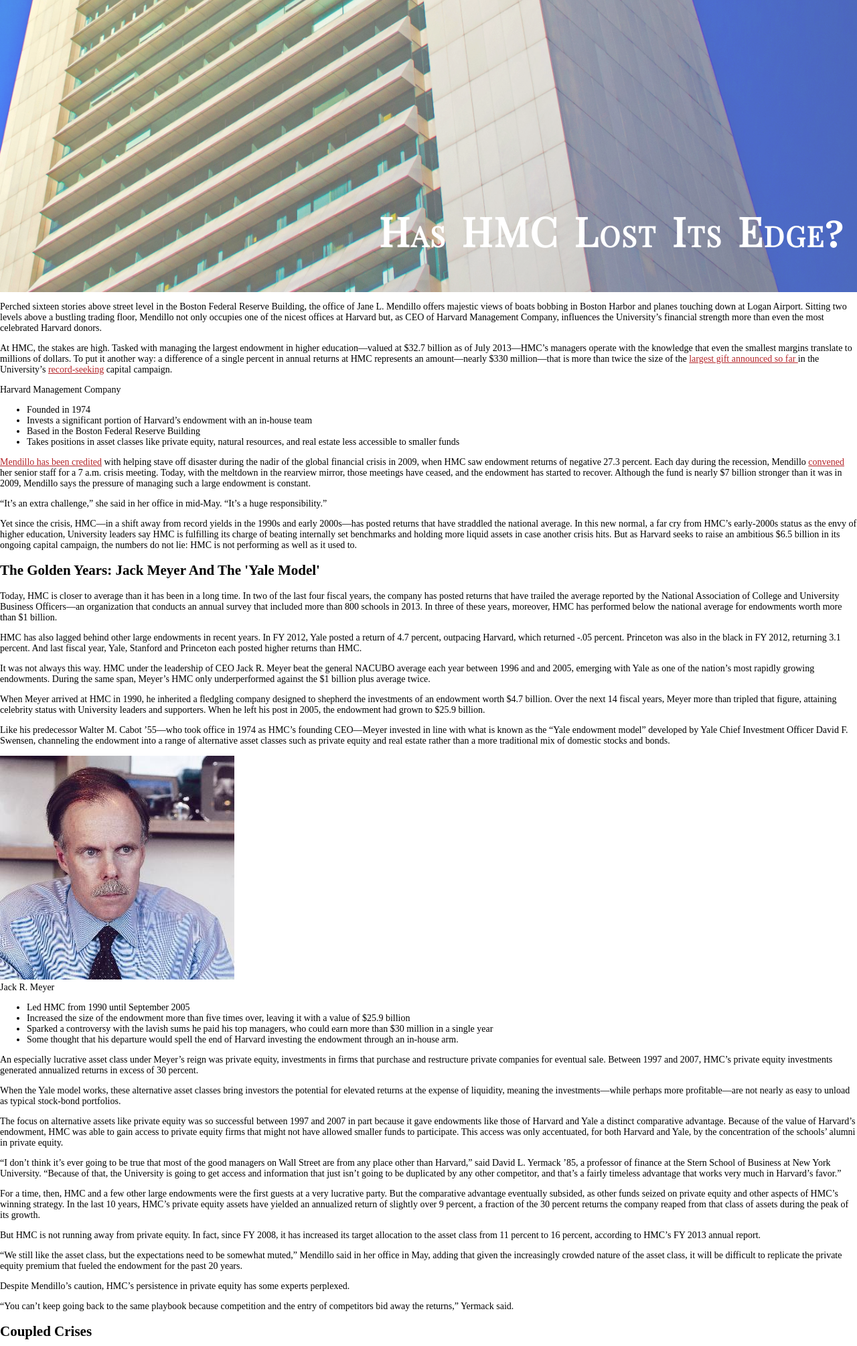
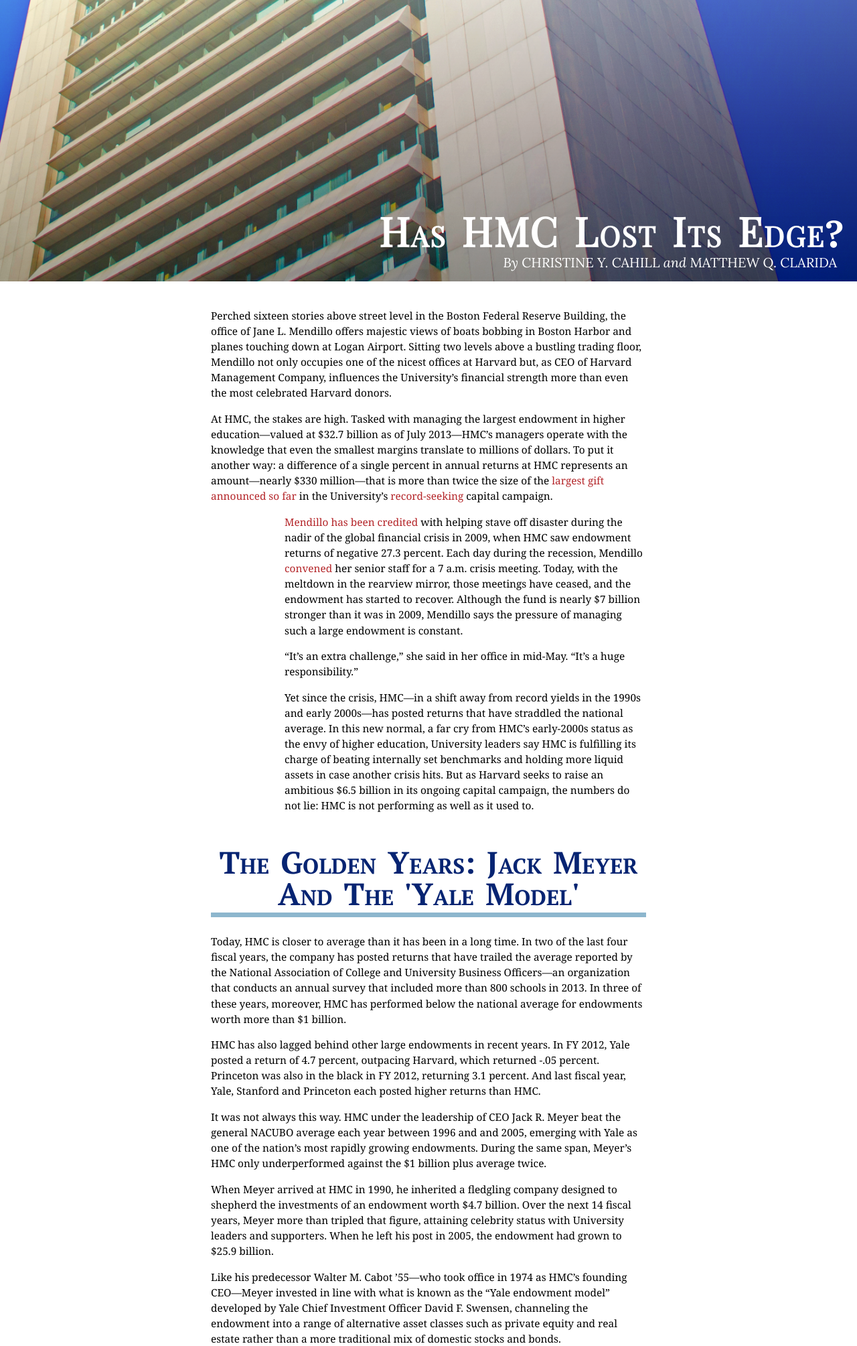
Before and after one commit to harvard-crimson/hmc, a PHP site: the page made by HMC graph/HMC graph.html in a window 1280 px wide. Shown: the part 36-2045 px from the top of the page at 67% size. Run offline with PHP 8.4, Linux system fonts and the light colour scheme.

Commit message:
fix merge conflicts

```diff
--- a/style.css
+++ b/style.css
@@ -22,10 +22,6 @@ div {
 }
 
 a {
-<<<<<<< HEAD
-=======
-    color: #3957A5;
->>>>>>> af30e90466d0aa9e636e540eadc12766bd8b7818
     text-decoration: none;
     color:#B42529;
     -webkit-transition: color 0.1s ease-in;
@@ -38,11 +34,7 @@ a {
 
 a:hover {
     text-decoration: underline;
-<<<<<<< HEAD
     color: #EE6363;
-=======
-    color: #062472;
->>>>>>> af30e90466d0aa9e636e540eadc12766bd8b7818
 }
 
 .wrapper {
@@ -158,14 +150,8 @@ header ul li.inactive:hover {
     padding-right: 20px;
 }
 
-
-<<<<<<< HEAD
-.pt-serif {
-    font-family: 'Trajan', serif;
-=======
 .section-title {
     font-family: 'PT Serif', serif;
->>>>>>> af30e90466d0aa9e636e540eadc12766bd8b7818
     font-variant: small-caps;
     word-spacing: 0.1em;
     z-index: 99;
```
